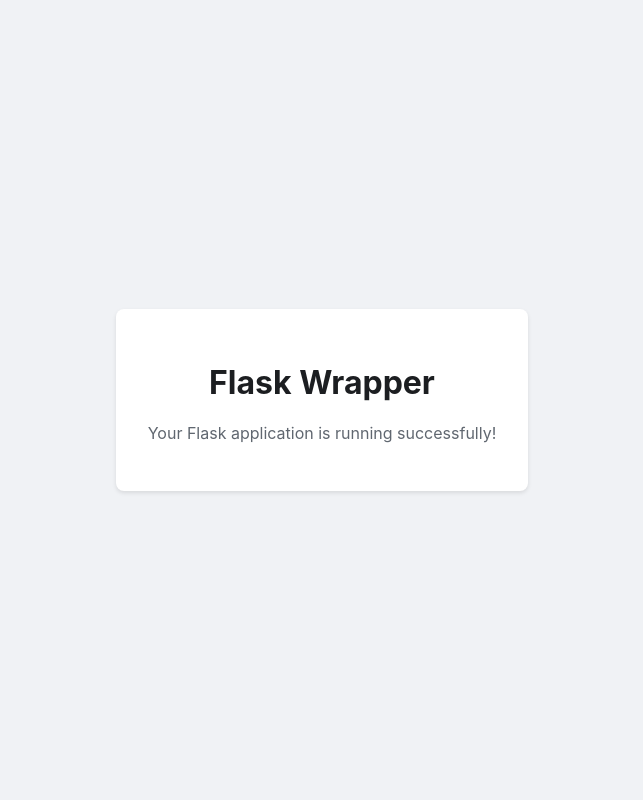
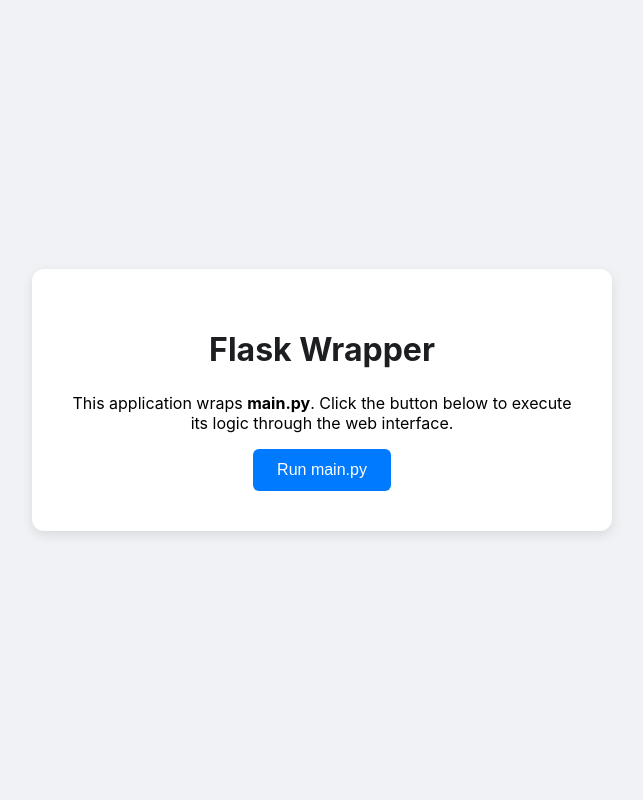
Before and after one commit to andy64lol/Our_Legacy, a Flask app: page / in a window 1280 px wide. Shown: the whole page, without its empty margins (318-961 px from the left). Run offline with Flask 3, Linux system fonts and the light colour scheme.

Commit message:
Add a web interface to run and view the output of your Python script
Implement a Flask wrapper that exposes an API endpoint to execute `main.py` via subprocess, capturing and displaying its stdout and stderr in a web UI.

Replit-Commit-Author: Agent
Replit-Commit-Session-Id: f80c9c3c-abf1-4503-9950-7565e74eff47
Replit-Commit-Checkpoint-Type: full_checkpoint
Replit-Commit-Event-Id: a5fc4144-078d-4abc-8bd8-ebe1ef2da8ea
Replit-Commit-Screenshot-Url: https://storage.googleapis.com/screenshot-production-us-central1/511d154c-9b47-45b6-a5e5-f1eed883b8d1/f80c9c3c-abf1-4503-9950-7565e74eff47/tjUYSn7
Replit-Helium-Checkpoint-Created: true

```diff
--- a/flask_app/app.py
+++ b/flask_app/app.py
@@ -1,10 +1,46 @@
-from flask import Flask, render_template
+from flask import Flask, render_template, request, jsonify
+import subprocess
+import os
+import sys
 
 app = Flask(__name__)
 
 @app.route('/')
-def home():
+def index():
     return render_template('index.html')
 
+@app.route('/run', methods=['POST'])
+def run_code():
+    try:
+        # Path to main.py in the root directory
+        main_path = os.path.join(os.path.dirname(os.path.dirname(__file__)), 'main.py')
+
+        if os.path.exists(main_path):
+            # Run main.py using the same python interpreter
+            # Use -u for unbuffered output
+            result = subprocess.run(
+                [sys.executable, main_path],
+                capture_output=True,
+                text=True,
+                timeout=30,
+                cwd=os.path.dirname(main_path)
+            )
+            return jsonify({
+                'stdout': result.stdout,
+                'stderr': result.stderr,
+                'exit_code': result.returncode
+            })
+        else:
+            return jsonify({'error': f'main.py not found at {main_path}'}), 404
+    except subprocess.TimeoutExpired as e:
+        return jsonify({
+            'error': 'Execution timed out',
+            'stdout': e.stdout,
+            'stderr': e.stderr
+        }), 408
+    except Exception as e:
+        return jsonify({'error': str(e)}), 500
+
 if __name__ == '__main__':
+    # Bind to 0.0.0.0:5000 for Replit webview
     app.run(host='0.0.0.0', port=5000)
--- a/flask_app/templates/index.html
+++ b/flask_app/templates/index.html
@@ -3,32 +3,81 @@
 <head>
     <meta charset="UTF-8">
     <meta name="viewport" content="width=device-width, initial-scale=1.0">
-    <title>Flask Wrapper</title>
+    <title>Flask Wrapper for main.py</title>
     <style>
         body {
             font-family: -apple-system, BlinkMacSystemFont, "Segoe UI", Roboto, Helvetica, Arial, sans-serif;
             display: flex;
             justify-content: center;
             align-items: center;
-            height: 100vh;
+            min-height: 100vh;
             margin: 0;
             background-color: #f0f2f5;
         }
         .container {
             text-align: center;
-            padding: 2rem;
+            padding: 2.5rem;
             background: white;
-            border-radius: 8px;
-            box-shadow: 0 2px 4px rgba(0,0,0,0.1);
+            border-radius: 12px;
+            box-shadow: 0 4px 12px rgba(0,0,0,0.1);
+            max-width: 500px;
+            width: 90%;
         }
-        h1 { color: #1c1e21; }
-        p { color: #606770; }
+        h1 { color: #1c1e21; margin-bottom: 1.5rem; }
+        button {
+            background-color: #007bff;
+            color: white;
+            border: none;
+            padding: 0.75rem 1.5rem;
+            font-size: 1rem;
+            border-radius: 6px;
+            cursor: pointer;
+            transition: background-color 0.2s;
+        }
+        button:hover { background-color: #0056b3; }
+        #output {
+            margin-top: 1.5rem;
+            padding: 1rem;
+            background-color: #f8f9fa;
+            border: 1px solid #dee2e6;
+            border-radius: 6px;
+            text-align: left;
+            white-space: pre-wrap;
+            font-family: monospace;
+            display: none;
+        }
     </style>
 </head>
 <body>
     <div class="container">
         <h1>Flask Wrapper</h1>
-        <p>Your Flask application is running successfully!</p>
+        <p>This application wraps <strong>main.py</strong>. Click the button below to execute its logic through the web interface.</p>
+        <button onclick="runMain()">Run main.py</button>
+        <div id="output"></div>
     </div>
+
+    <script>
+        async function runMain() {
+            const outputDiv = document.getElementById('output');
+            outputDiv.style.display = 'block';
+            outputDiv.textContent = 'Running...';
+
+            try {
+                const response = await fetch('/run', { method: 'POST' });
+                const data = await response.json();
+
+                if (data.error) {
+                    outputDiv.textContent = 'Error: ' + data.error;
+                } else {
+                    outputDiv.textContent = data.stdout || 'No output produced.';
+                    if (data.stderr) {
+                        outputDiv.textContent += '\n\nErrors:\n' + data.stderr;
+                    }
+                }
+            } catch (err) {
+                outputDiv.textContent = 'Failed to connect to the server.';
+            }
+        }
+    </script>
 </body>
 </html>
```
